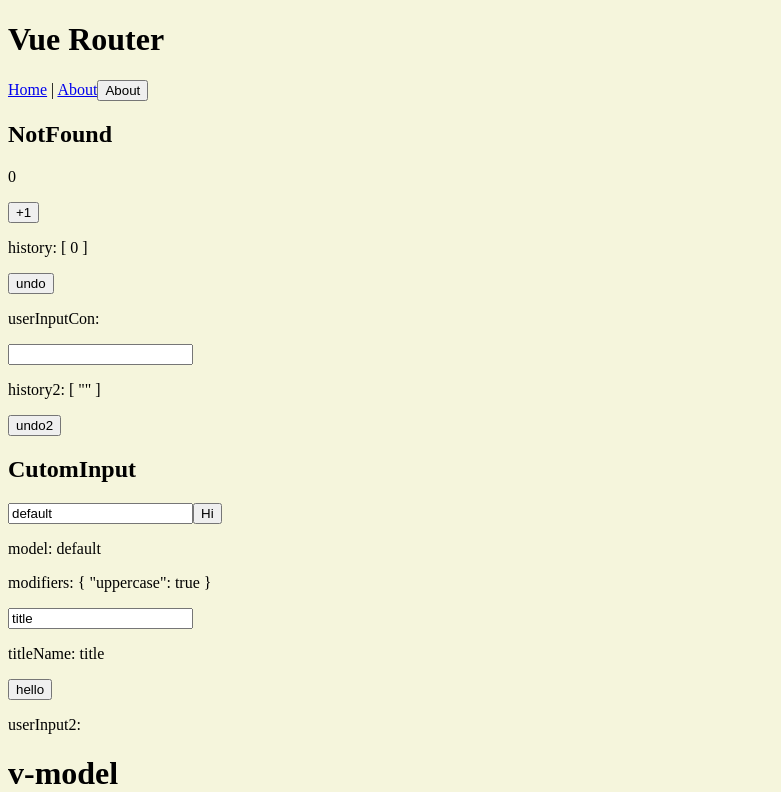
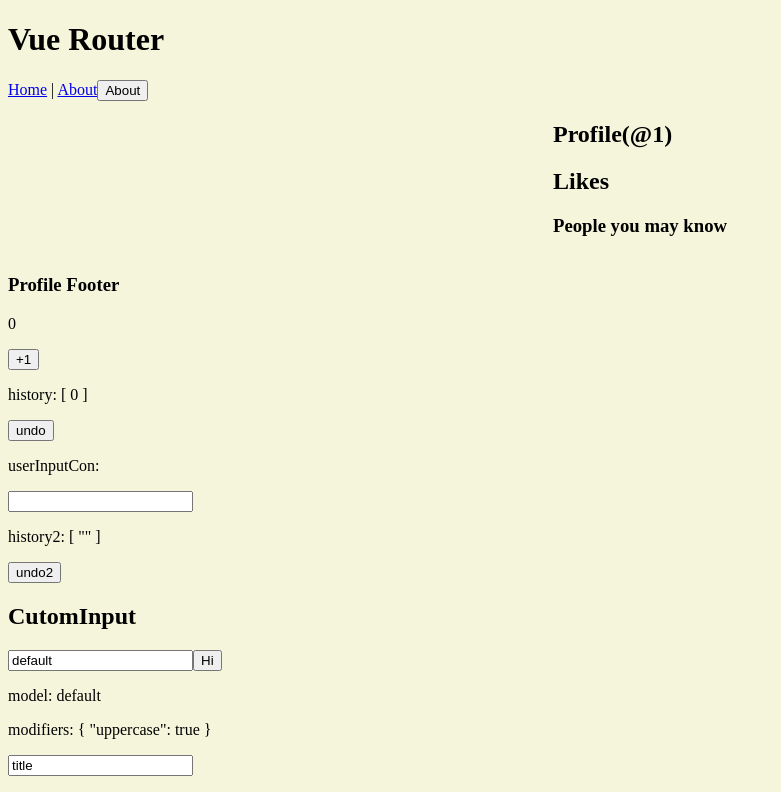
Before and after one commit to reo0306/vue-practise, a Vue app in the folder vue-lesson/: page /1/likes in a window 1280 px wide. Shown: the top 792 px of the page, without its empty margins (0-781 px from the left). Built offline with nearby package versions, Linux system fonts and the light colour scheme; the HTML template or start-up script is replaced by a standard one.

Commit message:
update view router, add view components

```diff
--- a/vue-lesson/src/App.vue
+++ b/vue-lesson/src/App.vue
@@ -242,7 +242,13 @@
   <RouterLink :to="{ name: 'home' }" replace>Home</RouterLink> |
   <RouterLink :to="{path: '/about', query: { lang: 'ja' }, hash: '#title'}">About</RouterLink>
   <button @click="toAbout">About</button>
-  <RouterView />
+  <div class="container">
+    <main>
+      <RouterView />
+      <RouterView name="Sidevar"/>
+    </main>
+  </div>
+  <RouterView name="Footer"/>
 
   <p>{{ countCon }}</p>
   <button @click="countCon++">+1</button>
@@ -568,4 +574,8 @@
 .border {
   border: 1px solid red;
 }
+.container {
+  display: flex;
+  justify-content: space-evenly;
+}
 </style>
--- a/vue-lesson/src/router/index.js
+++ b/vue-lesson/src/router/index.js
@@ -3,6 +3,13 @@
 import AboutView from '../views/AboutView.vue'
 import BlogView from '../views/BlogView.vue'
 import NotFound from '../views/NofFound.vue'
+import ProfileView from '../views/ProfileView.vue'
+import PostsView from '../views/PostsView.vue'
+import LikesView from '../views/LikesView.vue'
+import NewsView from '../views/NewsView.vue'
+import PeopleYouMayKnow from '../views/PeopleYouMayKnow.vue'
+import HomeFooter from '../views/HomeFooter.vue'
+import ProfileFooter from '../views/ProfileFooter.vue'
 
 const router = createRouter({
   history: createWebHistory(),
@@ -10,21 +17,50 @@
     {
       path: '/',
       name: 'home',
-      component: HomeView
+      components: {
+        default: HomeView,
+        Sidevar: NewsView,
+        Footer: HomeFooter,
+      }
+    },
+    {
+      path: '/:id',
+      name: 'profile',
+      components: {
+        default: ProfileView,
+        Sidevar: PeopleYouMayKnow,
+        Footer: ProfileFooter,
+      },
+      children: [
+        {
+          path: 'posts',
+          name: 'posts',
+          component: PostsView,
+        },
+        {
+          path: 'likes',
+          name: 'likes',
+          component: LikesView,
+        },
+      ]
     },
     {
       path: '/about',
+      alias: ['/me', '/yoshipi'],
       name: 'about',
       component: AboutView
     },
     {
       path: '/blog/:id*',
+      alias: '/article/:id',
       name: 'blog',
       component: BlogView
     },
     {
       path: '/:catchAll(.*)*',
       name: 'notFound',
+      //redirect: { name: 'home' },
+      props: true,
       component: NotFound
     },
   ]
--- /dev/null
+++ b/vue-lesson/src/views/HomeFooter.vue
@@ -0,0 +1,3 @@
+<template>
+  <h3>Home Footer</h3>
+</template>
--- a/vue-lesson/src/views/HomeView.vue
+++ b/vue-lesson/src/views/HomeView.vue
@@ -4,5 +4,6 @@
 <template>
   <h2>Home</h2>
   <h3>Blog</h3>
-  <RouterLink :to="{ name: 'blog', params: { id: 3, version: 'foo' } }">New Release!</RouterLink>
+  <RouterLink :to="{ name: 'blog', params: { id: 3, version: 'foo' } }">New Release!</RouterLink> |
+  <RouterLink :to="{ name: 'profile', params: { id: 'yoshipi' } }">Profile</RouterLink>
 </template>
--- /dev/null
+++ b/vue-lesson/src/views/LikesView.vue
@@ -0,0 +1,3 @@
+<template>
+  <h2>Likes</h2>
+</template>
--- /dev/null
+++ b/vue-lesson/src/views/NewsView.vue
@@ -0,0 +1,3 @@
+<template>
+  <h3>News</h3>
+</template>
--- a/vue-lesson/src/views/NofFound.vue
+++ b/vue-lesson/src/views/NofFound.vue
@@ -1,3 +1,13 @@
+<script setup lang="ts">
+defineProps({
+  catchAll: {
+    type: Array,
+    required: true,
+  }
+})
+</script>
+
 <template>
   <h2>NotFound</h2>
+  <p>{{ catchAll }}</p>
 </template>
--- /dev/null
+++ b/vue-lesson/src/views/PeopleYouMayKnow.vue
@@ -0,0 +1,3 @@
+<template>
+  <h3>People you may know</h3>
+</template>
--- /dev/null
+++ b/vue-lesson/src/views/PostsView.vue
@@ -0,0 +1,3 @@
+<template>
+  <h2>Posts</h2>
+</template>
--- /dev/null
+++ b/vue-lesson/src/views/ProfileFooter.vue
@@ -0,0 +1,3 @@
+<template>
+  <h3>Profile Footer</h3>
+</template>
--- /dev/null
+++ b/vue-lesson/src/views/ProfileView.vue
@@ -0,0 +1,7 @@
+<script setup lang="ts">
+</script>
+
+<template>
+  <h2>Profile(@{{ $route.params.id }})</h2>
+  <RouterView />
+</template>
```
